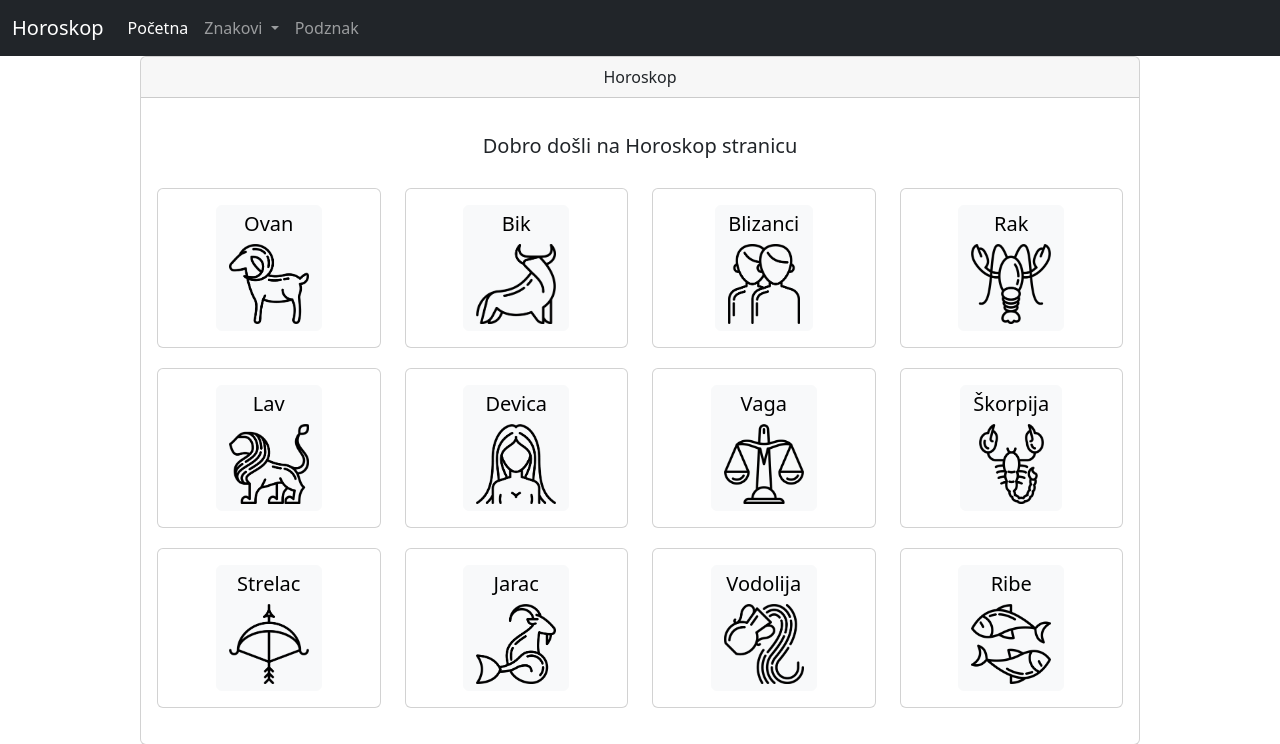
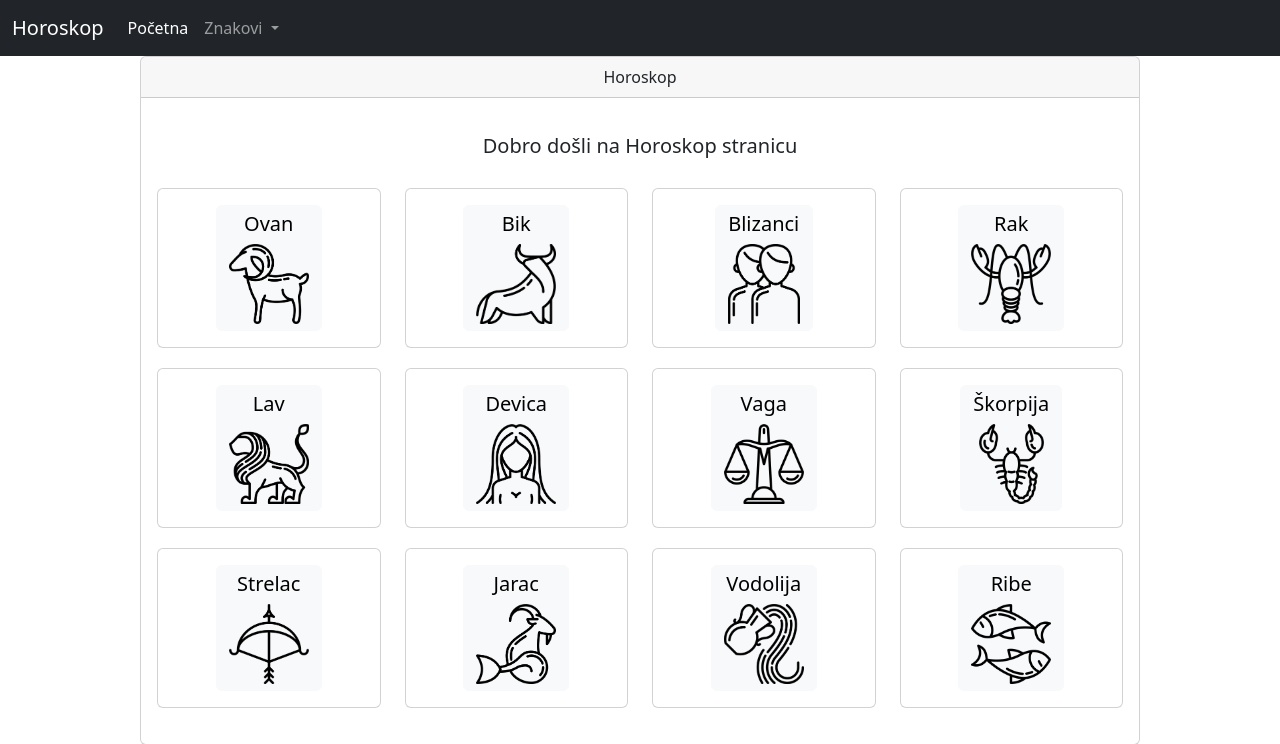
Before and after one commit to AndrejWiseman/horoskop_1, a Flask app: page / in a window 1280 px wide. Shown: the top 744 px of the page. Run offline with Flask 2, Linux system fonts and the light colour scheme.

Commit message:
postavljanje na vercel 2

```diff
--- a/templates/includes/_navbar.html
+++ b/templates/includes/_navbar.html
@@ -28,7 +28,7 @@
           </ul>
         </div>
 
-        <a class="nav-link" href="podznak">Podznak</a>
+<!--        <a class="nav-link" href="podznak">Podznak</a>-->
       </div>
     </div>
   </div>
```
